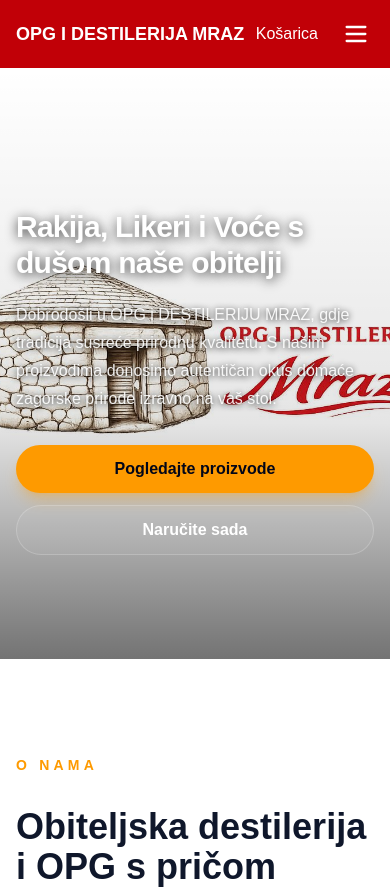
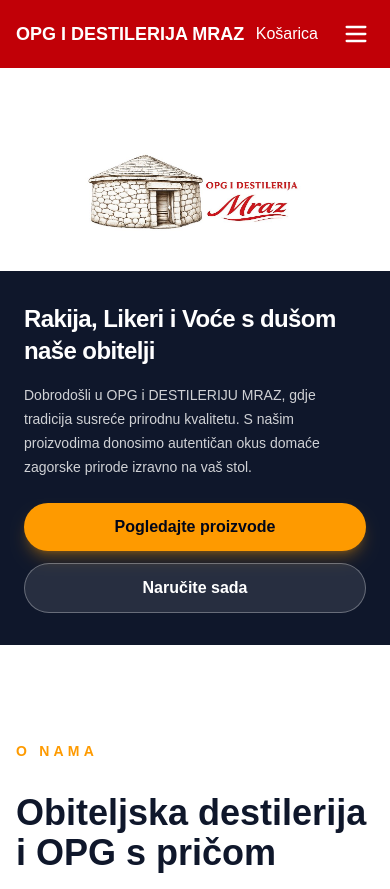
Before and after one commit to cerovecmarko5-cyber/OPG-MRAZ, a Next.js app: page / in a window 390 px wide. Shown: the top 889 px of the page. Built offline with nearby package versions, Linux system fonts and the light colour scheme.

Commit message:
Popravi prikaz pocetne stranice na mobitelu

```diff
--- a/app/page.tsx
+++ b/app/page.tsx
@@ -5,7 +5,44 @@
 export default function Home() {
   return (
     <div className="flex flex-col">
-      <section className="relative overflow-hidden text-white">
+      <section className="overflow-hidden">
+        {/* Mobile: slika gore, tekst ispod */}
+        <div className="md:hidden">
+          <div
+            className="w-full h-[52vw] min-h-[200px] max-h-[320px]"
+            style={{
+              backgroundImage: "url('/WhatsApp Image 2026-04-10 at 15.52.58.jpeg')",
+              backgroundSize: 'cover',
+              backgroundPosition: 'center top',
+            }}
+          />
+          <div className="bg-slate-900 px-6 py-8 text-white">
+            <div className="space-y-4">
+              <h1 className="text-2xl font-black tracking-tight">Rakija, Likeri i Voće s dušom naše obitelji</h1>
+              <p className="text-sm leading-6 text-white/80">
+                Dobrodošli u OPG i DESTILERIJU MRAZ, gdje tradicija susreće prirodnu kvalitetu. S našim proizvodima
+                donosimo autentičan okus domaće zagorske prirode izravno na vaš stol.
+              </p>
+            </div>
+            <div className="mt-6 flex flex-col gap-3">
+              <Link
+                href="/products"
+                className="inline-flex items-center justify-center rounded-full bg-amber-500 px-8 py-3 text-base font-semibold text-slate-950 shadow-lg shadow-amber-500/30 hover:bg-amber-400 transition"
+              >
+                Pogledajte proizvode
+              </Link>
+              <Link
+                href="/cart"
+                className="inline-flex items-center justify-center rounded-full border border-white/30 bg-white/10 px-8 py-3 text-base font-semibold text-white hover:bg-white/20 transition"
+              >
+                Naručite sada
+              </Link>
+            </div>
+          </div>
+        </div>
+
+        {/* Desktop: originalni overlay layout */}
+        <div className="hidden md:block relative text-white">
           <div
             className="absolute inset-0"
             style={{
@@ -15,16 +52,16 @@
             }}
           />
           <div className="absolute inset-0" style={{ background: 'linear-gradient(to top, rgba(0,0,0,0.55) 0%, rgba(0,0,0,0.1) 40%, rgba(0,0,0,0.0) 100%)' }} />
-        <div className="relative px-4 sm:px-12 lg:px-16 py-20 sm:py-28 min-h-[70vh] flex items-end">
+          <div className="relative px-12 lg:px-16 py-28 min-h-[70vh] flex items-end">
             <div className="w-full max-w-lg pb-6">
               <div className="space-y-5">
-                <h1 className="text-3xl font-black tracking-tight sm:text-4xl lg:text-5xl" style={{ textShadow: '0 2px 12px rgba(0,0,0,0.8)' }}>Rakija, Likeri i Voće s dušom naše obitelji</h1>
-                <p className="max-w-2xl text-base leading-7 text-white/90 sm:text-lg sm:leading-8" style={{ textShadow: '0 1px 6px rgba(0,0,0,0.9)' }}>
+                <h1 className="text-4xl font-black tracking-tight lg:text-5xl" style={{ textShadow: '0 2px 12px rgba(0,0,0,0.8)' }}>Rakija, Likeri i Voće s dušom naše obitelji</h1>
+                <p className="max-w-2xl text-base leading-7 text-white/90 lg:text-lg lg:leading-8" style={{ textShadow: '0 1px 6px rgba(0,0,0,0.9)' }}>
                   Dobrodošli u OPG i DESTILERIJU MRAZ, gdje tradicija susreće prirodnu kvalitetu. S našim proizvodima
                   donosimo autentičan okus domaće zagorske prirode izravno na vaš stol.
                 </p>
               </div>
-              <div className="mt-8 flex flex-col gap-3 sm:flex-row sm:gap-4">
+              <div className="mt-8 flex gap-4">
                 <Link
                   href="/products"
                   className="inline-flex items-center justify-center rounded-full bg-amber-500 px-8 py-3 text-base font-semibold text-slate-950 shadow-lg shadow-amber-500/30 hover:bg-amber-400 transition"
@@ -37,6 +74,7 @@
                 >
                   Naručite sada
                 </Link>
+              </div>
             </div>
           </div>
         </div>
```
Lines whose indentation alone changed are shown as unchanged.
